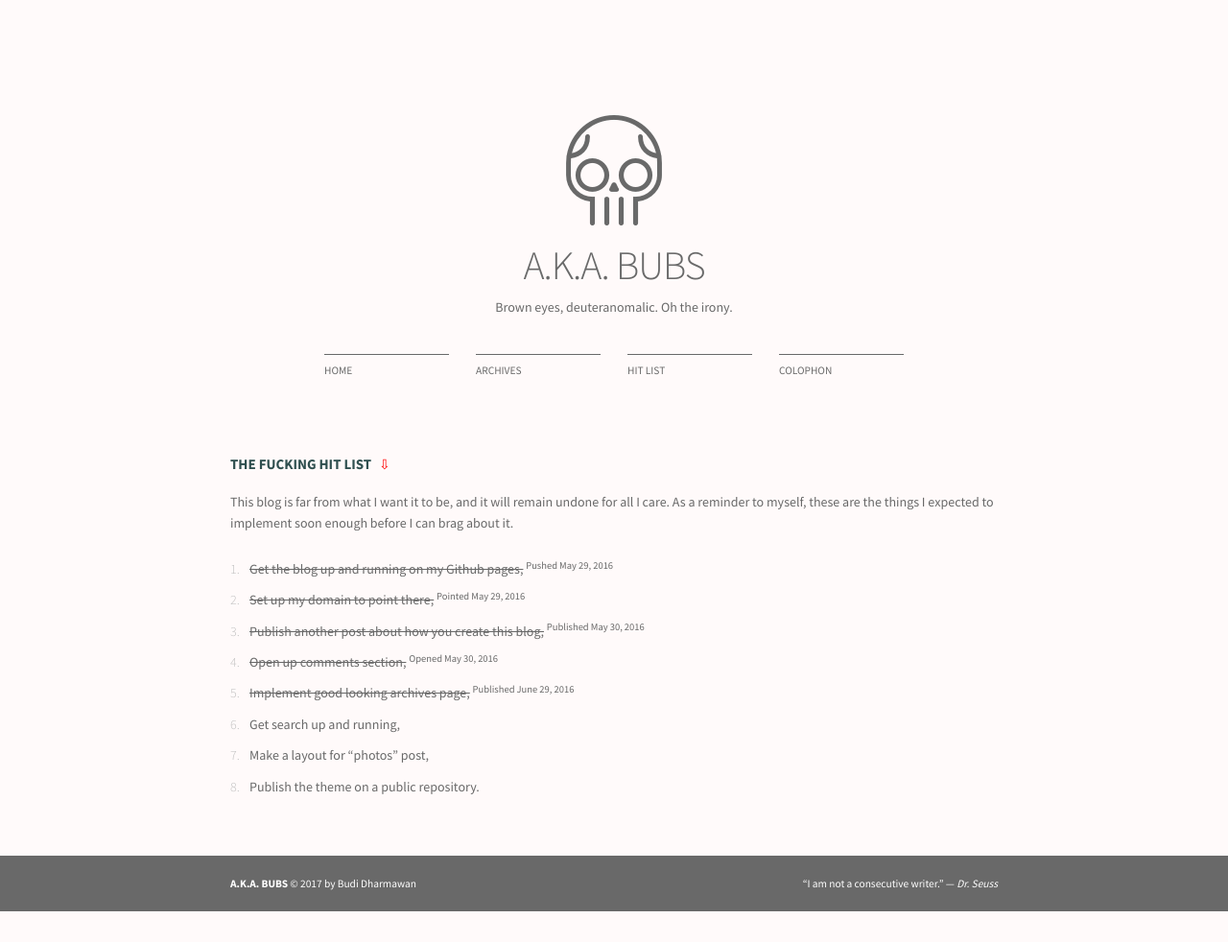
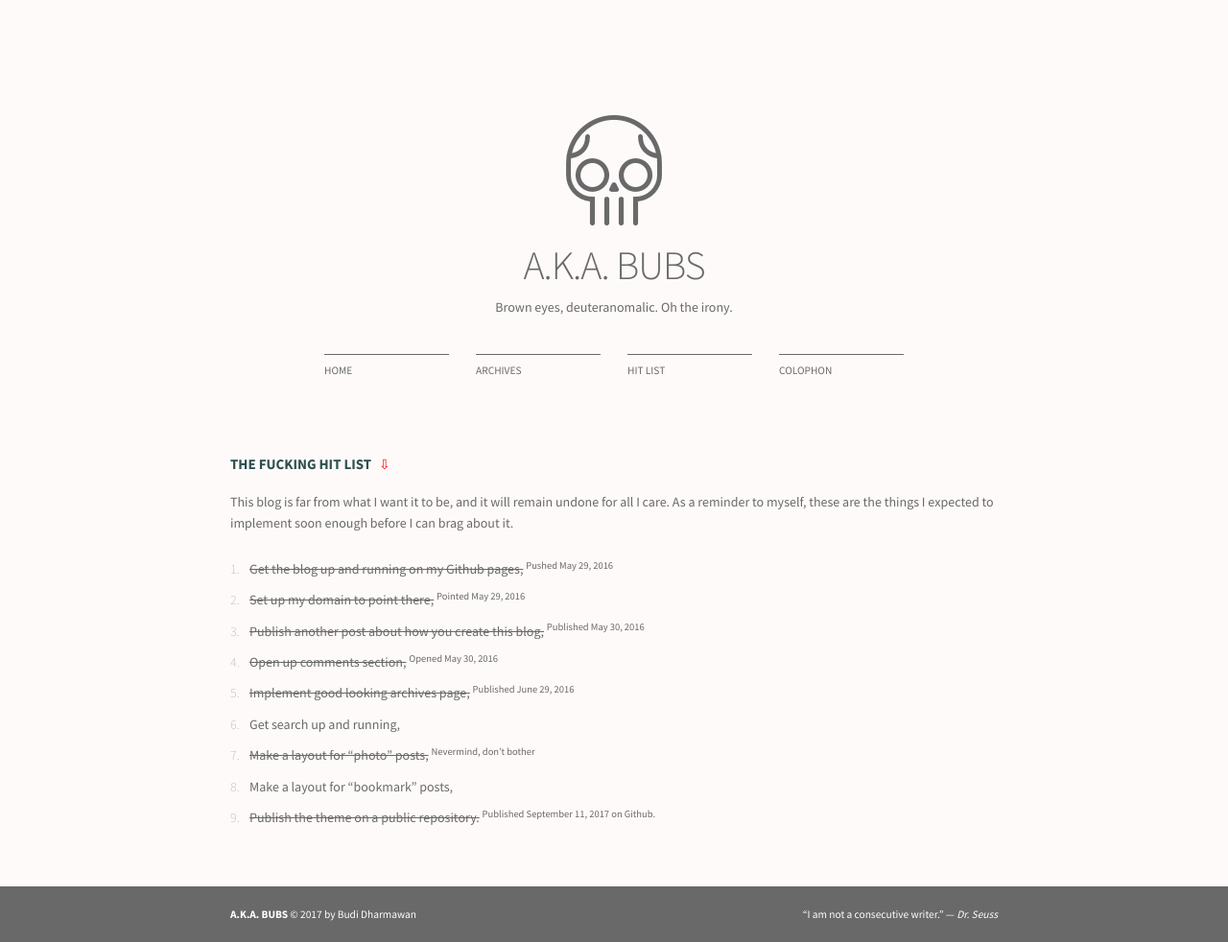
Before and after one commit to budi/budi.github.io, a Jekyll site: the page built from Hit-List.md, in a window 1280 px wide. Shown: the whole page at 96% size. Built offline with Jekyll 4.4.1, drawn with Linux system fonts in a browser that asks for light colours; before the commit the page ends 950 px from its top, so only the background shows below that.

Commit message:
hit list

```diff
--- a/Hit-List.md
+++ b/Hit-List.md
@@ -12,5 +12,6 @@ This blog is far from what I want it to be, and it will remain undone for all I
 4. ~~Open up comments section,~~ <sup>Opened May 30, 2016</sup>
 5. ~~Implement good looking archives page,~~ <sup>Published June 29, 2016</sup>
 6. Get search up and running,
-7. Make a layout for "photos" post,
-8. Publish the theme on a public repository.
+7. ~~Make a layout for "photo" posts,~~ <sup>Nevermind, don't bother</sup>
+8. Make a layout for "bookmark" posts,
+9. ~~Publish the theme on a public repository.~~ <sup>Published September 11, 2017 on Github.</sup>
```
